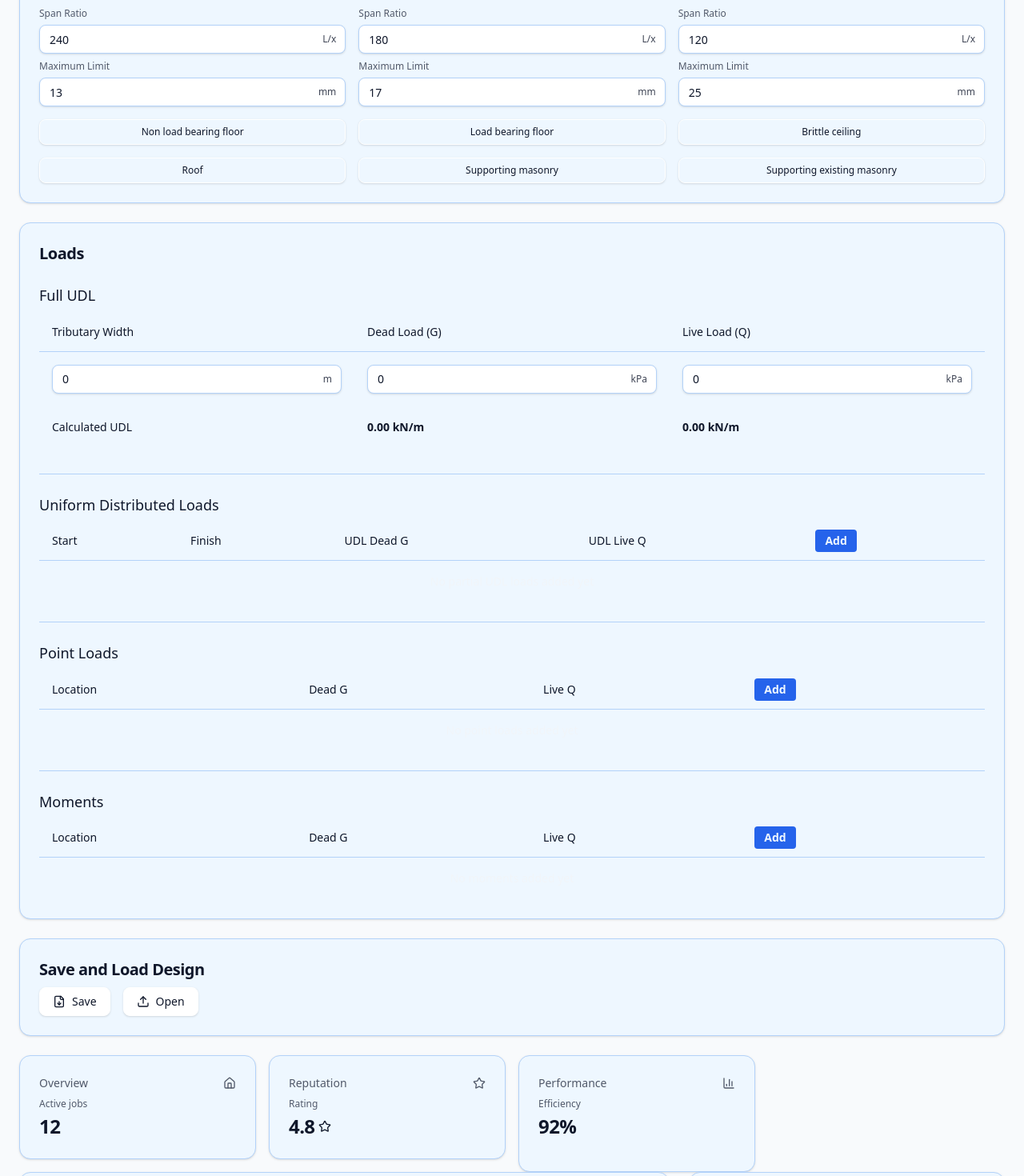
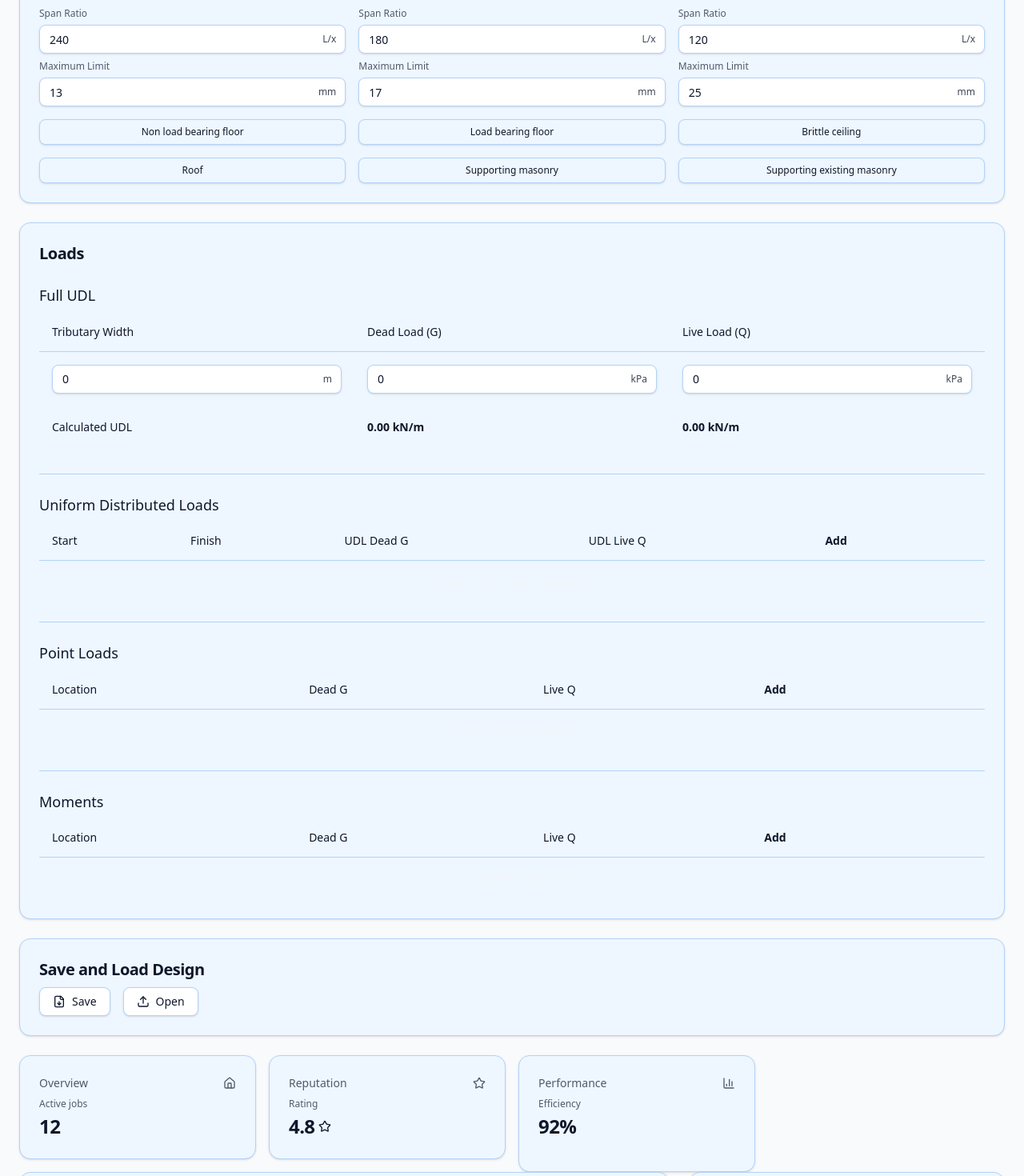
Before and after one commit to dhadley70/BeamDesignTS, a React (Vite) app: page / in a window 1280 px wide. Shown: the part 713-2183 px from the top of the page at 80% size. Built offline with nearby package versions, Linux system fonts and the light colour scheme.

Commit message:
Update button and UI element styling for better consistency and hover effects

```diff
--- a/src/App.tsx
+++ b/src/App.tsx
@@ -104,7 +104,7 @@ function ThemeDropdown({
     <div className="relative" ref={ref}>
       <Button
         variant="outline"
-        className="border-[color:var(--border)] text-[var(--text)] bg-[var(--card)] hover:bg-[var(--muted)]/60"
+        className="border-[color:var(--border)] text-[var(--text)] bg-[var(--card)] hover:bg-[var(--accent)] hover:text-[color:var(--card)]"
         onClick={() => setOpen((v) => !v)}
       >
         <Paintbrush className="mr-2 size-4" />
@@ -271,7 +271,7 @@ export default function App() {
             <Button
               variant="outline"
               size="sm"
-              className="border-[color:var(--border)] text-[color:var(--text)] hover:bg-[var(--muted)] md:hidden"
+              className="border-[color:var(--border)] text-[color:var(--text)] hover:bg-[var(--muted)] hover:text-[color:var(--card)] md:hidden"
               onClick={() => setMobileOpen((v) => !v)}
             >
               <AlignLeft className="size-4" />
--- a/src/components/loadsInput.tsx
+++ b/src/components/loadsInput.tsx
@@ -333,7 +333,7 @@ export const LoadsInputCard: React.FC<LoadsInputProps> = ({ loads, setLoads, spa
                 <TableHead className="text-[var(--text)]">UDL Live Q</TableHead>
                 <TableHead className="text-left">
                   <button
-                    className="bg-[var(--accent)] hover:opacity-80 text-[var(--card)] font-bold py-1 px-3 rounded text-sm"
+                    className="border-[color:var(--accent)] text-[var(--text)] bg-[var(--card)] hover:bg-[var(--accent)] hover:text-[var(--card)] font-bold py-1 px-3 rounded text-sm"
                     onClick={addDefaultLoad}
                   >
                     Add
@@ -419,7 +419,7 @@ export const LoadsInputCard: React.FC<LoadsInputProps> = ({ loads, setLoads, spa
                 <TableHead className="text-[var(--text)]">Live Q</TableHead>
                 <TableHead className="text-left">
                   <button
-                    className="bg-[var(--accent)] hover:opacity-80 text-[var(--card)] font-bold py-1 px-3 rounded text-sm"
+                    className="border-[color:var(--accent)] text-[var(--text)] bg-[var(--card)] hover:bg-[var(--accent)] hover:text-[var(--card)] font-bold py-1 px-3 rounded text-sm"
                     onClick={addDefaultPointLoad}
                   >
                     Add
@@ -494,7 +494,7 @@ export const LoadsInputCard: React.FC<LoadsInputProps> = ({ loads, setLoads, spa
                 <TableHead className="text-[var(--text)]">Live Q</TableHead>
                 <TableHead className="text-left">
                   <button
-                    className="bg-[var(--accent)] hover:opacity-80 text-[var(--card)] font-bold py-1 px-3 rounded text-sm"
+                    className="border-[color:var(--accent)] text-[var(--text)] bg-[var(--card)] hover:bg-[var(--accent)] hover:text-[var(--card)] font-bold py-1 px-3 rounded text-sm"
                     onClick={addDefaultMoment}
                   >
                     Add
--- a/src/components/ui/button.tsx
+++ b/src/components/ui/button.tsx
@@ -14,7 +14,7 @@ const buttonVariants = cva(
         destructive:
           "bg-destructive text-destructive-foreground shadow-sm hover:bg-destructive/90",
         outline:
-          "border border-input bg-background shadow-sm hover:bg-accent hover:text-accent-foreground",
+          "border border-border bg-background shadow-sm hover:bg-accent hover:text-text",
         secondary:
           "bg-secondary text-secondary-foreground shadow-sm hover:bg-secondary/80",
         ghost: "hover:bg-accent hover:text-accent-foreground",
```
